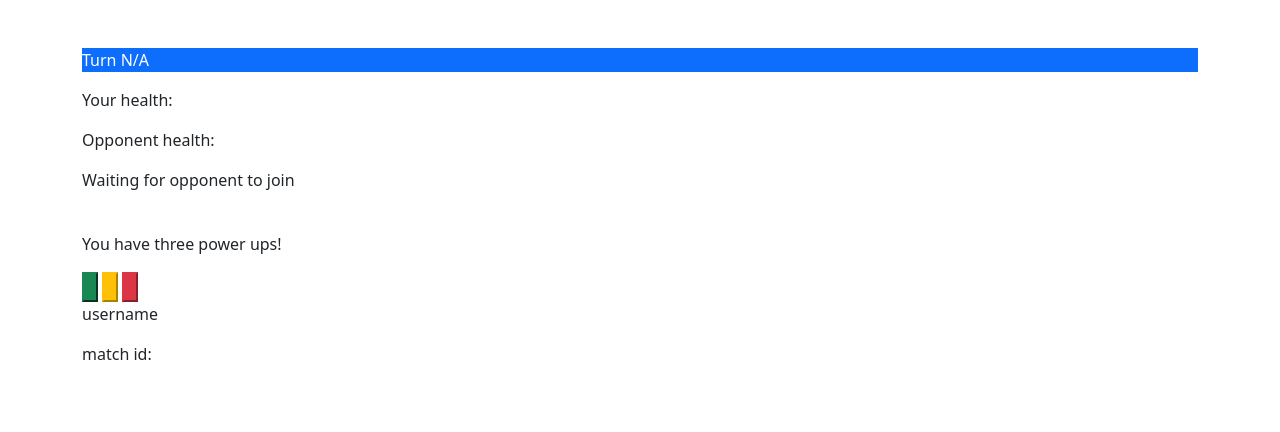
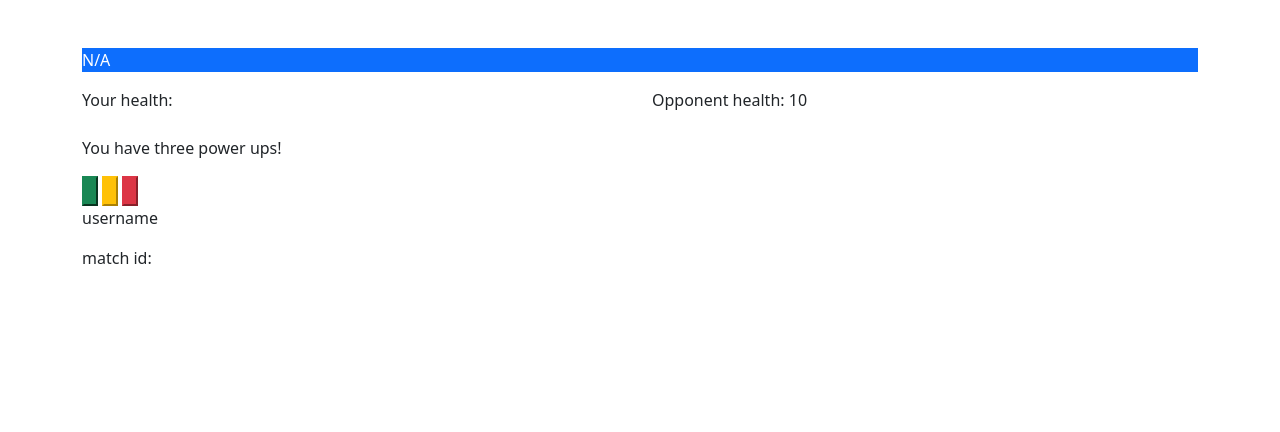
Before and after one commit to fiona-cai/DualHacks, a Flask app: template src/templates/match/match.html in a window 1280 px wide. Shown: the top 432 px of the page. Run offline with Flask 3, Linux system fonts and the light colour scheme; the template is opened without the code that fills it, so the values that code supplies are empty; some libraries are stand-ins or nearby versions.

Commit message:
some changes

```diff
--- a/src/templates/match/match.html
+++ b/src/templates/match/match.html
@@ -14,17 +14,23 @@
 <body>
 
 <div class="bg-primary">
-    <p style="display: inline; color: #fff; ">Turn</p>
     <p style="display: inline; color: #fff;" id="turn">N/A</p>
 </div>
 
 
 <p id="message"></p>
 
-<p>Your health:</p>
-<p id="player-health"></p>
-<p>Opponent health:</p>
-<p id="opponent-health">Waiting for opponent to join</p>
+
+<div class="row">
+    <div class="col">
+        <p style="display: inline;" >Your health:</p>
+        <p style="display: inline;" id="player-health"></p>
+    </div>
+    <div class="col">
+        <p style="display: inline;" >Opponent health:</p>
+        <p style="display: inline;" id="opponent-health">10</p>
+    </div>
+  </div>
 
 <div style="display: block;">
     <img src="" id="player-image" style="max-width: 200px;">
```
